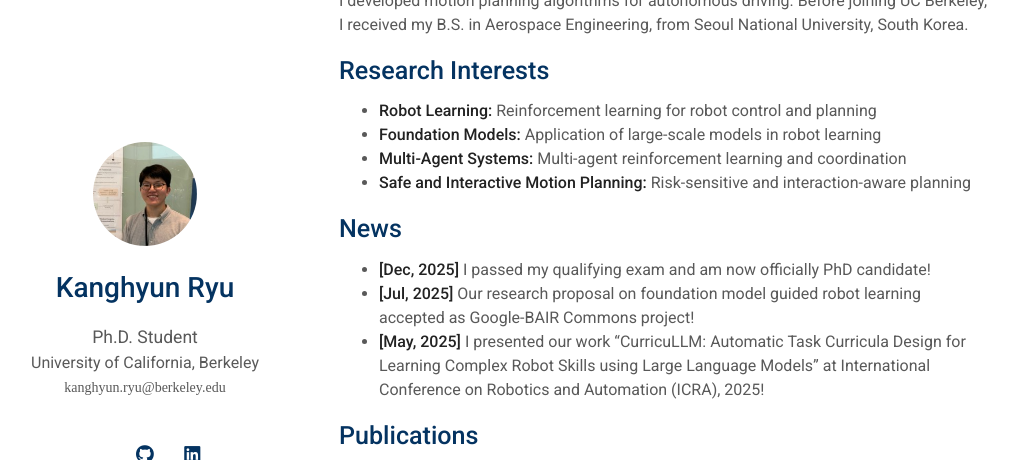
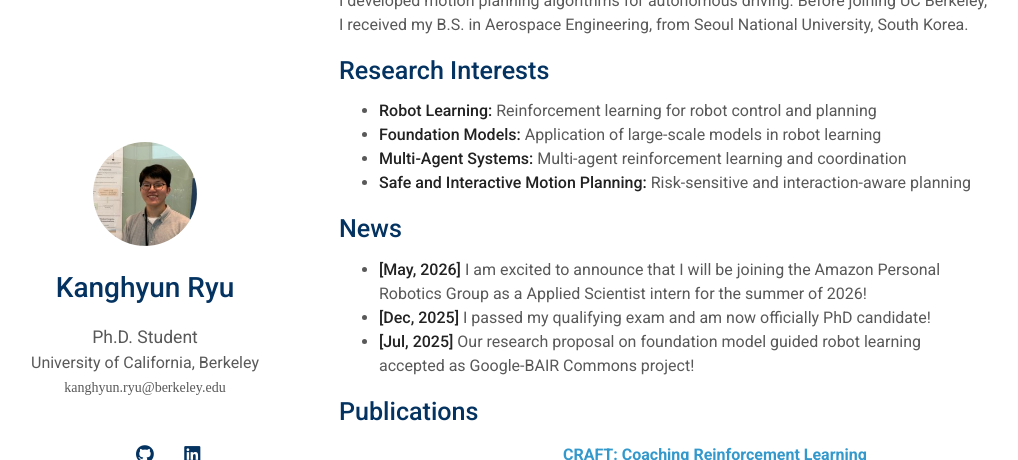
Before and after one commit to kh-ryu/kh-ryu.github.io, a Jekyll site: the page built from index.md, in a window 1280 px wide and 900 px high, scrolled down 318 px, cut to the strip 0-460 px from the top of the window. Shown: the whole strip, without its empty margins (131-1149 px from the left). Built offline with Jekyll 4.4.1, drawn with Linux system fonts in a browser that asks for light colours; a style sheet for code colours, icons or effects is not loaded; our own code applies the rules of GitHub Pages for plain Markdown files.

Commit message:
add amazon intern news

```diff
--- a/index.md
+++ b/index.md
@@ -17,9 +17,9 @@ During my Ph.D., I worked at the [Honda Research Institute (HRI)](https://usa.ho
 
 ## News
 
+- **[May, 2026]** I am excited to announce that I will be joining the Amazon Personal Robotics Group as a Applied Scientist intern for the summer of 2026!
 - **[Dec, 2025]** I passed my qualifying exam and am now officially PhD candidate!
 - **[Jul, 2025]** Our research proposal on foundation model guided robot learning accepted as Google-BAIR Commons project!
-- **[May, 2025]** I presented  our work "CurricuLLM: Automatic Task Curricula Design for Learning Complex Robot Skills using Large Language Models" at International Conference on Robotics and Automation (ICRA), 2025!
 
 {% include_relative _includes/publications.md %}
 
```
